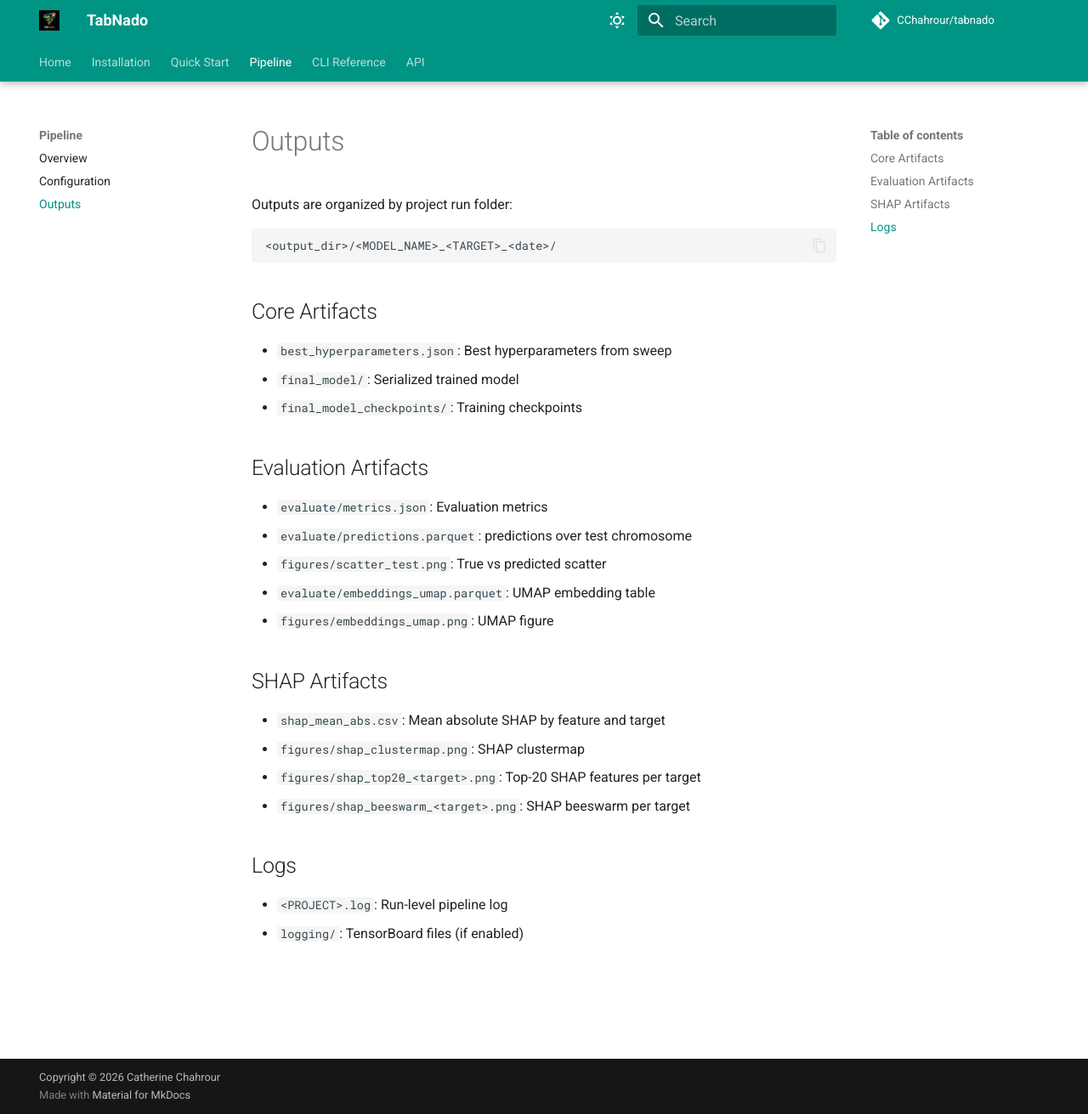
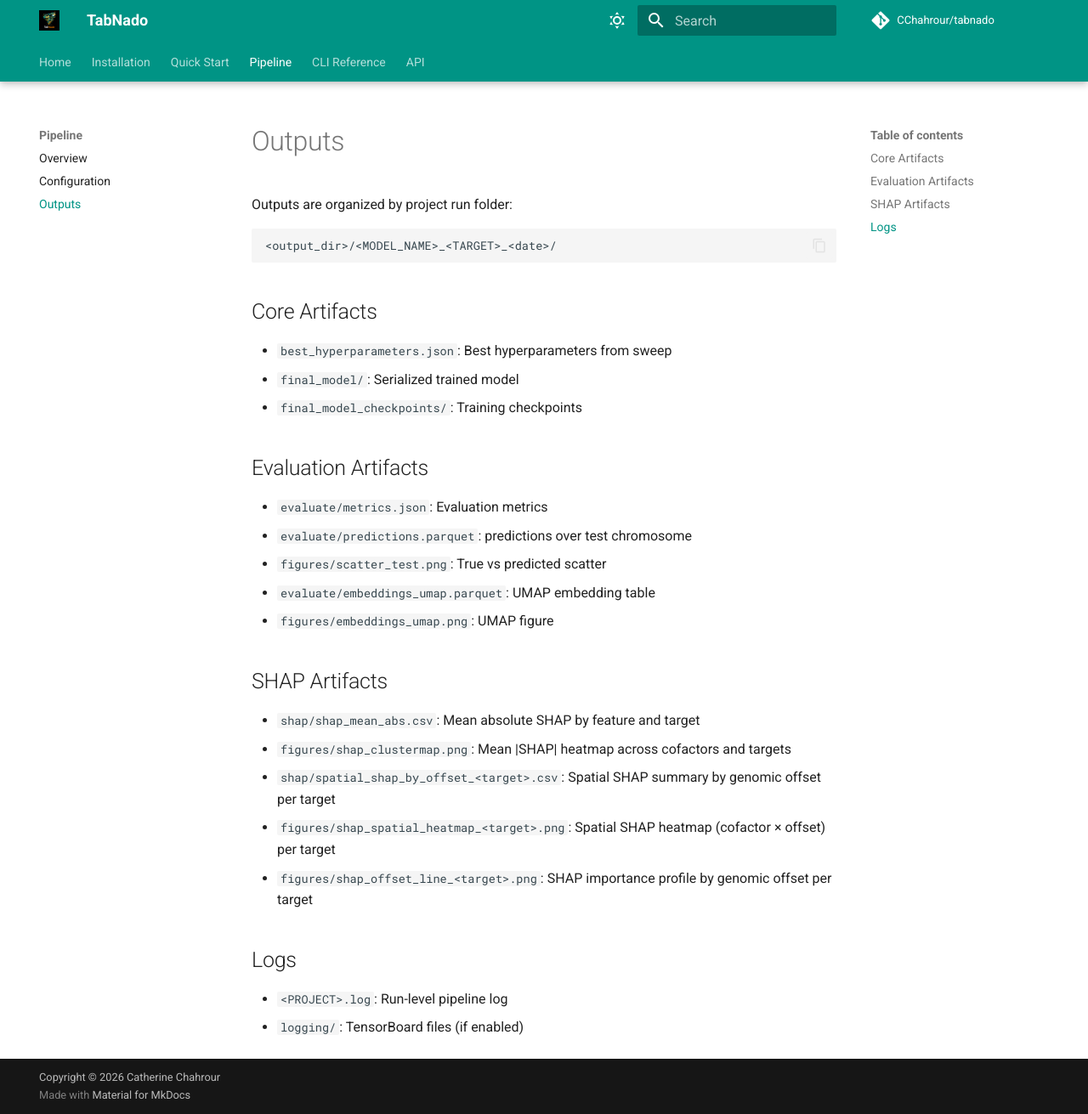
Before and after one commit to CChahrour/TabNado, an MkDocs documentation site: the page built from docs/outputs.md, in a window 1280 px wide and 1311 px high. Shown: the whole window at 85% size. Built offline with MkDocs 1.6.1 and Material for MkDocs 9.7.7, drawn with Linux system fonts in a browser that asks for light colours; comment, search, counter and statistics services are not loaded.

```diff
--- a/docs/outputs.md
+++ b/docs/outputs.md
@@ -22,10 +22,11 @@ Outputs are organized by project run folder:
 
 ## SHAP Artifacts
 
-- `shap_mean_abs.csv`: Mean absolute SHAP by feature and target
-- `figures/shap_clustermap.png`: SHAP clustermap
-- `figures/shap_top20_<target>.png`: Top-20 SHAP features per target
-- `figures/shap_beeswarm_<target>.png`: SHAP beeswarm per target
+- `shap/shap_mean_abs.csv`: Mean absolute SHAP by feature and target
+- `figures/shap_clustermap.png`: Mean |SHAP| heatmap across cofactors and targets
+- `shap/spatial_shap_by_offset_<target>.csv`: Spatial SHAP summary by genomic offset per target
+- `figures/shap_spatial_heatmap_<target>.png`: Spatial SHAP heatmap (cofactor × offset) per target
+- `figures/shap_offset_line_<target>.png`: SHAP importance profile by genomic offset per target
 
 ## Logs
 
```
Also changed, not shown: README.md (+6 -7 lines), docs/configuration.md (+1 -0 lines), docs/quick_start.md (+7 -2 lines).
